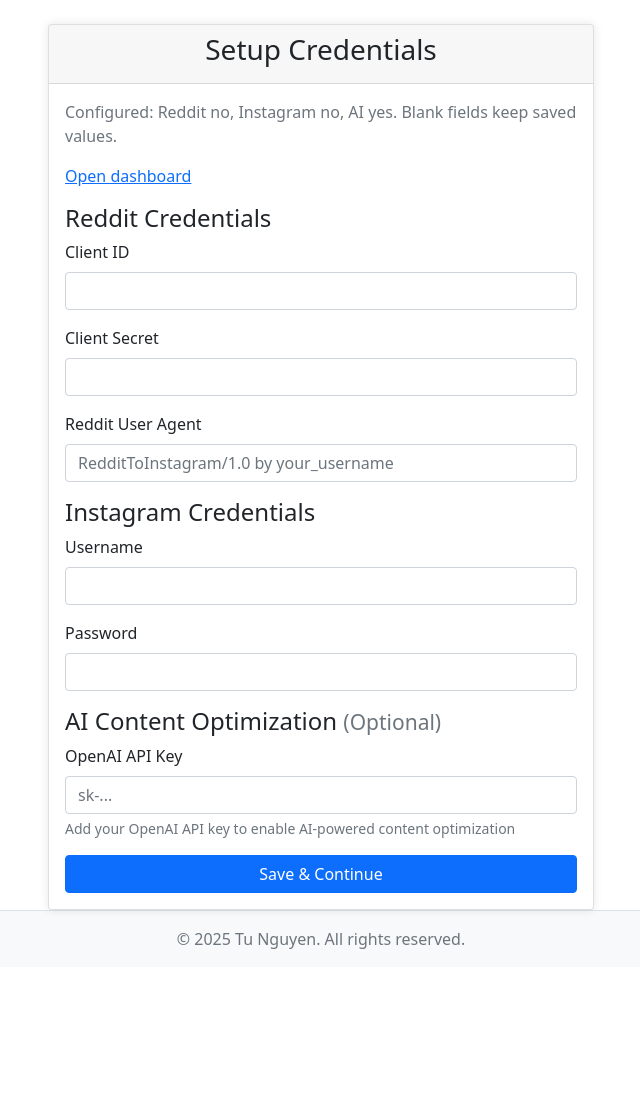
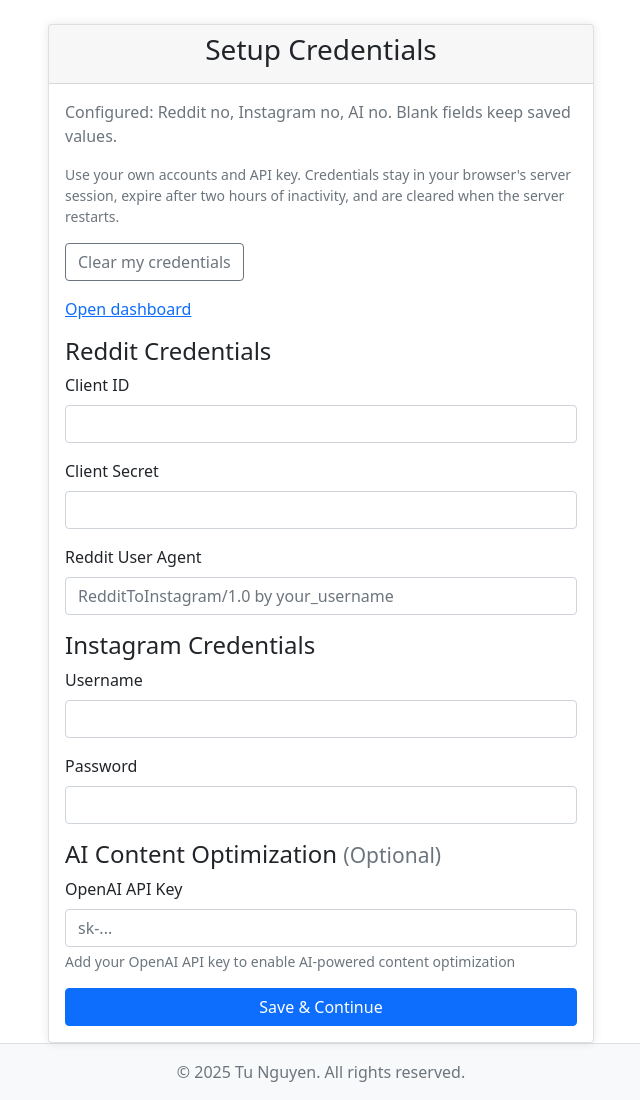
Before and after one commit to uci-tuan4/Reddit-to-Instagram-Content-Pipeline, a Flask app: page / in a window 1280 px wide. Shown: the part 56-1156 px from the top of the page, without its empty margins (319-959 px from the left). Before the commit the page ends 1005 px from the top, so only its background shows below. Run offline with Flask 3, Linux system fonts and the light colour scheme.

Commit message:
Enable public access with isolated visitor credential sessions

```diff
--- a/app.py
+++ b/app.py
@@ -1,29 +1,80 @@
-"""Reddit image review and explicit Instagram publishing for one operator."""
+"""Public Reddit image review with credentials isolated by browser session."""
+import copy
 import hashlib
 import hmac
 import os
 import re
+import secrets
 import tempfile
+import time
 from pathlib import Path
 from threading import Lock
 from urllib.parse import urlsplit
 
 import praw
-from flask import Flask, jsonify, render_template, request
+from flask import Flask, jsonify, render_template, request, session
 from instagrapi import Client
 from werkzeug.exceptions import HTTPException
 
 import ai_content_optimizer
-from configuration import DATA_DIR, ENV_FIELDS, read_config, update_config
+from configuration import DATA_DIR, ENV_FIELDS, read_config as read_operator_config, update_config as update_operator_config
 from media import prepare_image, is_reddit_image
 
 app = Flask(__name__)
 app.config['MAX_CONTENT_LENGTH'] = 64 * 1024
 app.config['APP_USERNAME'] = os.environ.get('APP_USERNAME', 'admin')
 app.config['APP_PASSWORD'] = os.environ.get('APP_PASSWORD', '')
-if os.environ.get('RENDER') and not app.config['APP_PASSWORD']:
-    raise RuntimeError('Set APP_PASSWORD before starting the public Render service')
+app.config['PUBLIC_SITE'] = os.environ.get('PUBLIC_SITE', 'true').lower() not in ('false', '0', 'no')
+app.config['SECRET_KEY'] = os.environ.get('SECRET_KEY') or secrets.token_hex(32)
+app.config.update(SESSION_COOKIE_HTTPONLY=True, SESSION_COOKIE_SAMESITE='Lax',
+                  SESSION_COOKIE_SECURE=bool(os.environ.get('RENDER')))
+if not app.config['PUBLIC_SITE'] and not app.config['APP_PASSWORD']:
+    raise RuntimeError('Private mode requires APP_PASSWORD')
 publish_lock = Lock()
+visitor_lock = Lock()
+visitors = {}
+VISITOR_TTL = 2 * 60 * 60
+MAX_VISITORS = 1000
+
+
+def empty_config():
+    return {section: {field: '' for field in fields} for section, fields in ENV_FIELDS.items()}
+
+
+def visitor_state(create=False):
+    """Called under visitor_lock. Only a random identifier goes into the cookie."""
+    now = time.monotonic()
+    for key in list(visitors):
+        if visitors[key]['expires'] <= now:
+            del visitors[key]
+    visitor_id = session.get('visitor_id')
+    state = visitors.get(visitor_id)
+    if state is None and create:
+        if len(visitors) >= MAX_VISITORS:
+            raise RuntimeError('Visitor session capacity reached')
+        visitor_id = secrets.token_hex(32)
+        session['visitor_id'] = visitor_id
+        state = visitors[visitor_id] = {'config': empty_config(), 'instagram': {}, 'expires': now + VISITOR_TTL}
+    if state is not None:
+        state['expires'] = now + VISITOR_TTL
+    return state
+
+
+def read_config():
+    if not app.config['PUBLIC_SITE']:
+        return read_operator_config()
+    with visitor_lock:
+        state = visitor_state()
+        return copy.deepcopy(state['config']) if state else empty_config()
+
+
+def update_config(updates):
+    if not app.config['PUBLIC_SITE']:
+        return update_operator_config(updates)
+    with visitor_lock:
+        state = visitor_state(create=True)
+        for section, fields in updates.items():
+            state['config'][section].update({key: value for key, value in fields.items() if value})
 
 
 def error(message, code=400):
@@ -42,7 +93,7 @@ def protect_operator():
     if request.path == '/healthz' and request.method == 'GET':
         return None
     password = app.config['APP_PASSWORD']
-    if password:
+    if not app.config['PUBLIC_SITE'] and password:
         auth = request.authorization
         if not (auth and auth.type == 'basic'
                 and hmac.compare_digest((auth.username or '').encode(), app.config['APP_USERNAME'].encode())
@@ -92,7 +143,7 @@ def health():
 
 @app.get('/')
 def index():
-    return render_template('index.html')
+    return render_template('index.html', public_site=app.config['PUBLIC_SITE'])
 
 
 @app.get('/dashboard')
@@ -123,6 +174,16 @@ def setup():
     return jsonify(status='success')
 
 
+@app.post('/forget-credentials')
+def forget_credentials():
+    if not app.config['PUBLIC_SITE']:
+        return error('Session clearing is only available in public mode')
+    with visitor_lock:
+        visitors.pop(session.get('visitor_id'), None)
+        session.clear()
+    return jsonify(status='success')
+
+
 @app.post('/fetch-posts')
 def fetch_posts():
     names = json_body().get('subreddits', [])
@@ -132,7 +193,7 @@ def fetch_posts():
         raise ValueError('Use subreddit names without r/ or punctuation')
     config = read_config()['reddit_credentials']
     if not all(config.get(field) for field in ENV_FIELDS['reddit_credentials']):
-        return error('Set Reddit credentials on the setup page or in environment variables')
+        return error('Set Reddit credentials on the setup page')
     reddit = praw.Reddit(client_id=config['reddit_client_id'],
                          client_secret=config['reddit_client_secret'],
                          user_agent=config['reddit_username'],
@@ -167,7 +228,7 @@ def post_to_instagram():
         raise ValueError('Caption must be at most 2200 characters')
     credentials = read_config()['instagram']
     if not all(credentials.get(field) for field in ENV_FIELDS['instagram']):
-        return error('Set Instagram credentials on the setup page or in environment variables')
+        return error('Set Instagram credentials on the setup page')
     if not publish_lock.acquire(blocking=False):
         return error('Another Instagram post is being published. Wait for it to finish.', 409)
     try:
@@ -175,14 +236,28 @@ def post_to_instagram():
             path = prepare_image(url, Path(temp_dir) / 'photo.jpg')
             instagram = Client()
             instagram.request_timeout = 20
-            session_dir = DATA_DIR / 'instagram'
-            session_dir.mkdir(parents=True, exist_ok=True)
-            session_path = session_dir / (hashlib.sha256(credentials['instagram_username'].encode()).hexdigest() + '.json')
-            if session_path.exists():
-                instagram.load_settings(session_path)
+            account_key = hashlib.sha256(credentials['instagram_username'].encode()).hexdigest()
+            if app.config['PUBLIC_SITE']:
+                with visitor_lock:
+                    state = visitor_state()
+                    saved_settings = copy.deepcopy(state['instagram'].get(account_key)) if state else None
+                if saved_settings:
+                    instagram.set_settings(saved_settings)
+            else:
+                session_dir = DATA_DIR / 'instagram'
+                session_dir.mkdir(parents=True, exist_ok=True)
+                session_path = session_dir / (account_key + '.json')
+                if session_path.exists():
+                    instagram.load_settings(session_path)
             if not instagram.login(credentials['instagram_username'], credentials['instagram_password']):
                 raise RuntimeError('Instagram login failed')
-            instagram.dump_settings(session_path)
+            if app.config['PUBLIC_SITE']:
+                with visitor_lock:
+                    state = visitor_state()
+                    if state:
+                        state['instagram'][account_key] = instagram.get_settings()
+            else:
+                instagram.dump_settings(session_path)
             result = instagram.photo_upload(path=path, caption=caption)
             return jsonify(status='success', message='Successfully posted to Instagram', media_id=str(result.pk))
     finally:
--- a/static/js/main.js
+++ b/static/js/main.js
@@ -6,6 +6,18 @@ document.addEventListener('DOMContentLoaded', function () {
     }
 
     const setupForm = document.getElementById('setupForm');
+    const forgetButton = document.getElementById('forget-credentials');
+    if (forgetButton) forgetButton.addEventListener('click', async () => {
+        try {
+            const response = await fetch('/forget-credentials', {
+                method: 'POST', headers: {'Content-Type': 'application/json'}, body: '{}'
+            });
+            if (!response.ok) throw new Error('Could not clear credentials');
+            window.location.reload();
+        } catch (error) {
+            alert(error.message);
+        }
+    });
     if (setupForm) {
         fetch('/configuration-status').then(response => response.json()).then(status => {
             document.getElementById('configuration-status').textContent =
--- a/templates/index.html
+++ b/templates/index.html
@@ -9,7 +9,13 @@
             </div>
             <div class="card-body">
                 <form id="setupForm">
-                    <p id="configuration-status" class="text-muted">Blank fields keep existing credentials. Environment settings take precedence.</p>
+                    <p id="configuration-status" class="text-muted">Blank fields keep existing credentials.</p>
+                    {% if public_site %}
+                    <p class="form-text">Use your own accounts and API key. Credentials stay in your browser's server session, expire after two hours of inactivity, and are cleared when the server restarts.</p>
+                    <button type="button" id="forget-credentials" class="btn btn-outline-secondary mb-3">Clear my credentials</button>
+                    {% else %}
+                    <p class="form-text">Environment settings take precedence in private mode.</p>
+                    {% endif %}
                     <p><a href="/dashboard">Open dashboard</a></p>
                     <h4>Reddit Credentials</h4>
                     <div class="mb-3">
```
Also changed, not shown: FIXES.md (+2 -1 lines), render.yaml (+4 -14 lines), tests/test_pipeline.py (+51 -2 lines), README.md, 1 other file.
